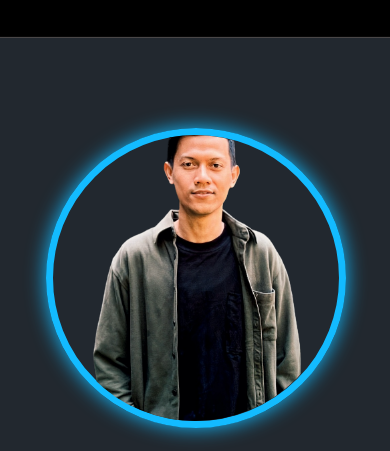
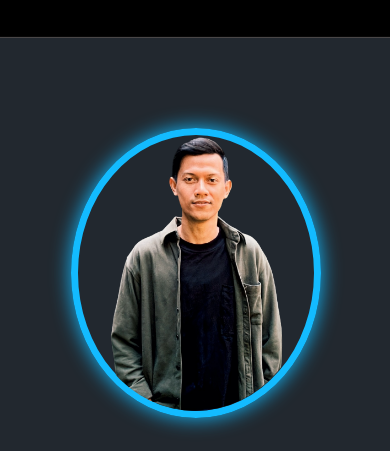
Before and after one commit to hanifseptyann/hanifseptyann.github.io, a plain HTML site: page index.html in a window 390 px wide. Shown: the part 780-1231 px from the top of the page. Drawn offline with nearby package versions, Linux system fonts and the light colour scheme.

Commit message:
responsive 2

```diff
--- a/css/style.css
+++ b/css/style.css
@@ -453,7 +453,7 @@ form .send-btn:hover {
     text-align: center;
     width: 100%;
     height: 400px;
-    max-width: 400px;
+    max-width: 340px;
     border-radius: 50%;
     object-fit: cover;
     margin: 0 auto;
@@ -527,8 +527,8 @@ form .send-btn:hover {
   .about-img img {
     text-align: center;
     width: 100%;
-    height: 300px;
-    max-width: 300px;
+    height: 290px;
+    max-width: 250px;
     border-radius: 50%;
     object-fit: cover;
     margin: 0 auto;
```
